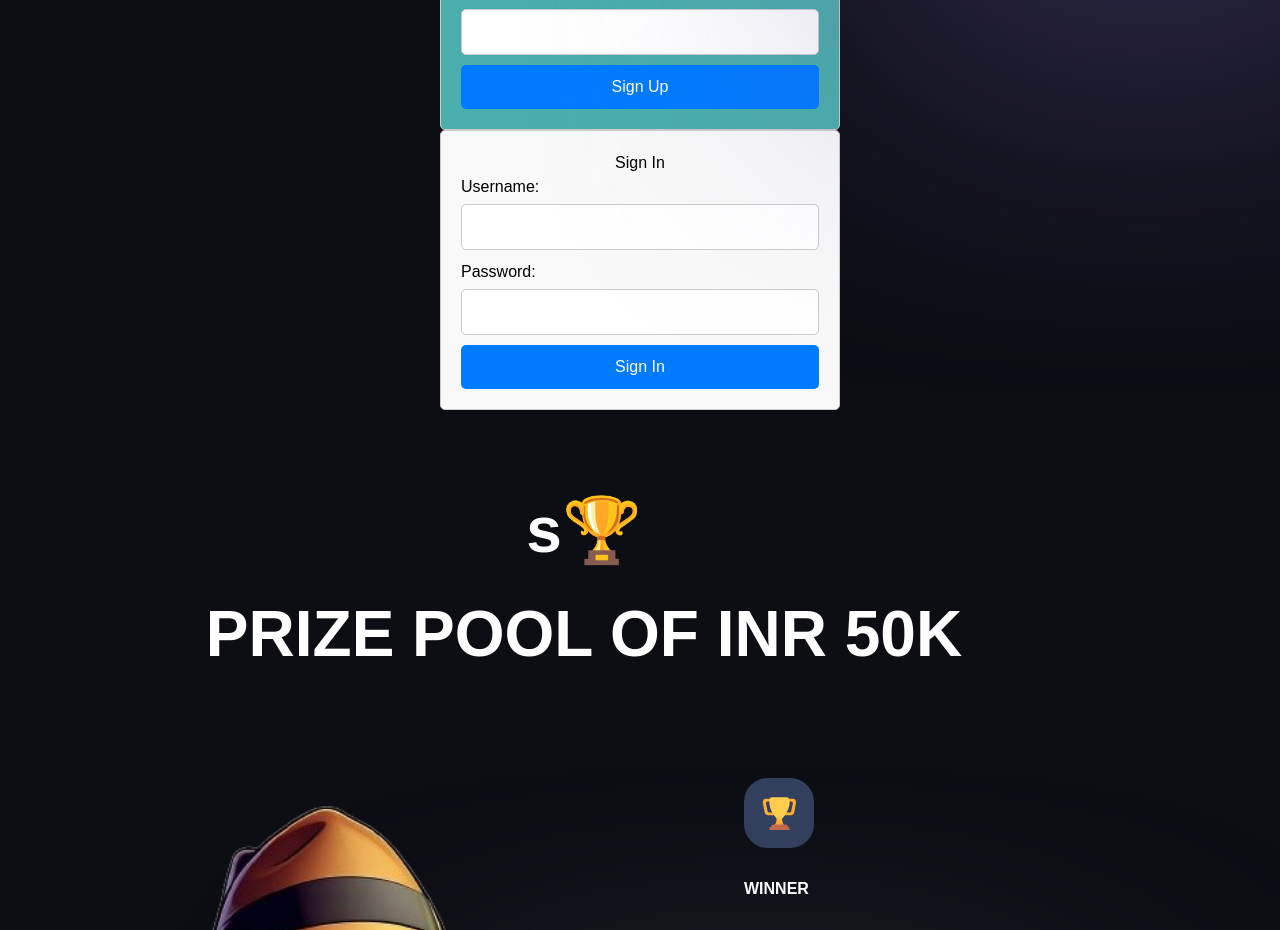
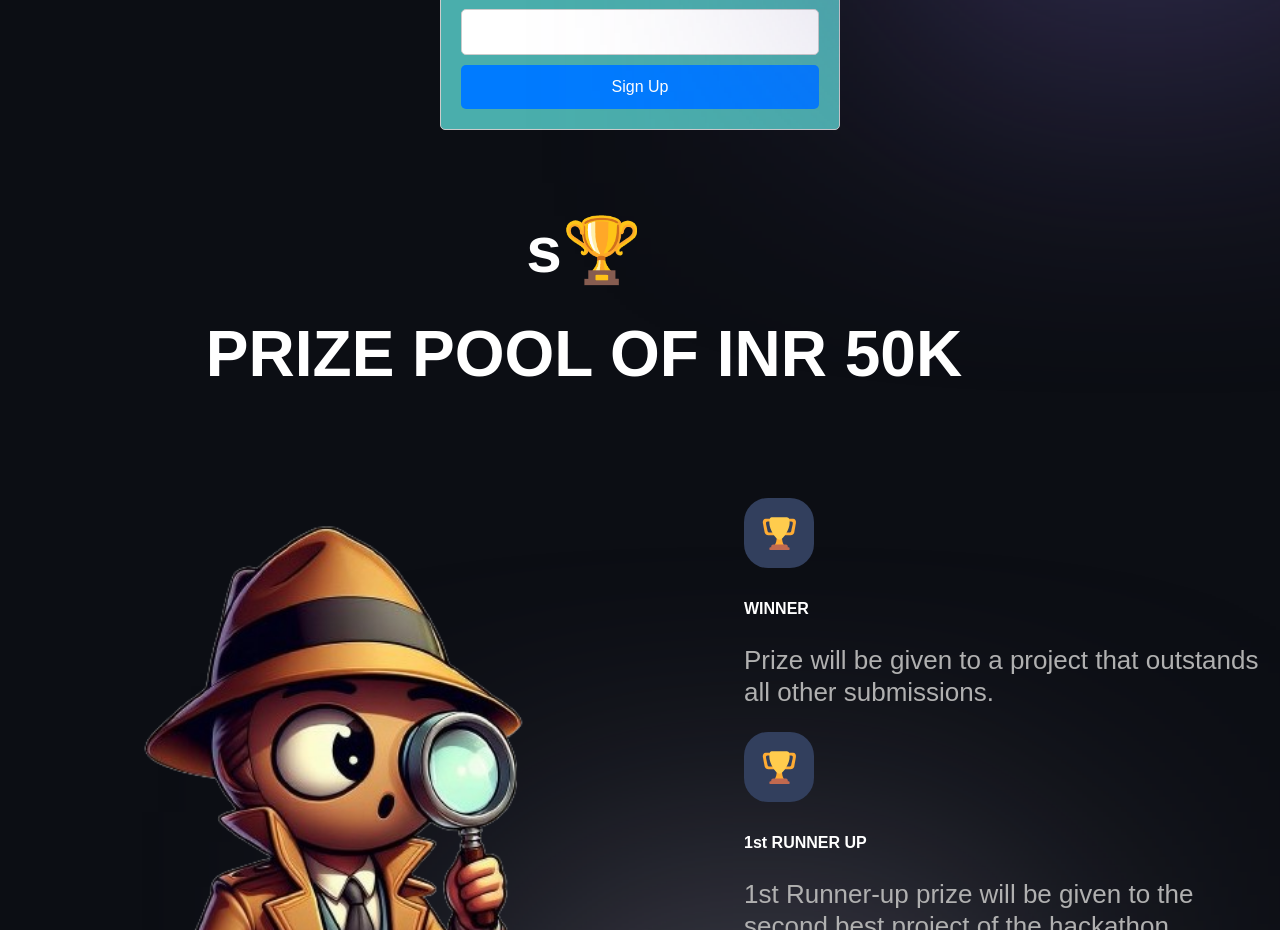
Before and after one commit to amanthegarg/ridehack-24, a Next.js app: page / in a window 1280 px wide. Shown: the part 2740-3670 px from the top of the page. Built offline with nearby package versions, Linux system fonts and the light colour scheme; a web font is replaced by a local one.

Commit message:
issue solved

```diff
--- a/app/page.js
+++ b/app/page.js
@@ -5,7 +5,7 @@ import {
   Explore,
   Feedback,
   GetStarted,
-  SignIn,
+
   Hero,
   Insights,
   WhatsNew,
@@ -28,7 +28,7 @@ function Page() {
         <div className="prizeGradient" />
         <GetStarted />
 
-        <SignIn />
+
 
         <div className="gradient-04" />
         <WhatsNew />
--- a/sections/SignIn.jsx
+++ b/sections/SignIn.jsx
@@ -1,3 +1,5 @@
+'use client';
+
 import React, { useState } from 'react';
 import './SignIn.css'; // Import CSS file
 
```
